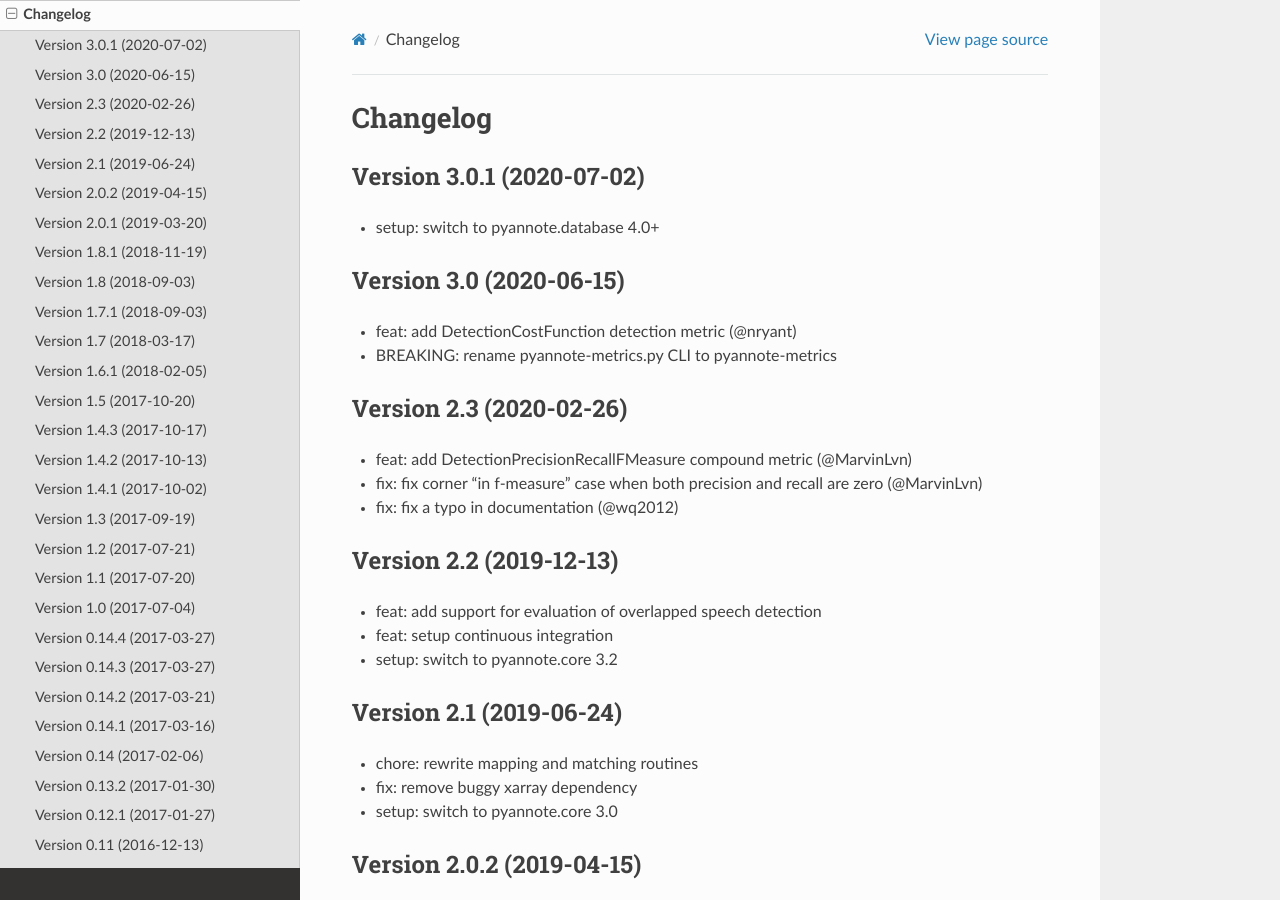
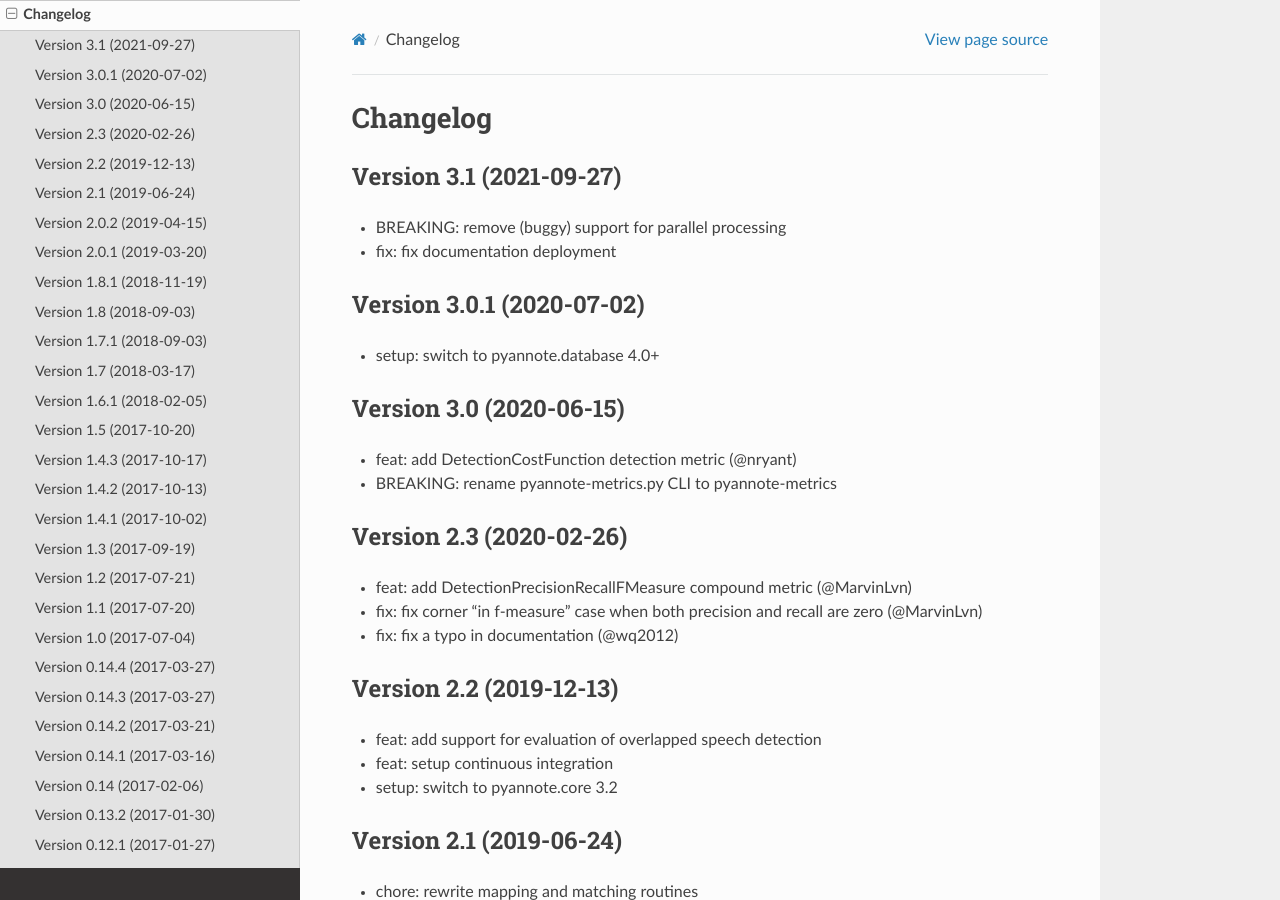
Before and after one commit to pyannote/pyannote-metrics, a Sphinx documentation site: the page built from docs/source/changelog.rst, in a window 1280 px wide and 900 px high. Built offline with Sphinx 7.4.7 and the Read the Docs theme 2.0.0, drawn with Linux system fonts in a browser that asks for light colours.

Commit message:
doc: update changelog

```diff
--- a/docs/source/changelog.rst
+++ b/docs/source/changelog.rst
@@ -1,6 +1,12 @@
 #########
 Changelog
 #########
+
+Version 3.1 (2021-09-27)
+~~~~~~~~~~~~~~~~~~~~~~~~
+
+- BREAKING: remove (buggy) support for parallel processing
+- fix: fix documentation deployment
 
 Version 3.0.1 (2020-07-02)
 ~~~~~~~~~~~~~~~~~~~~~~~~~~
```
